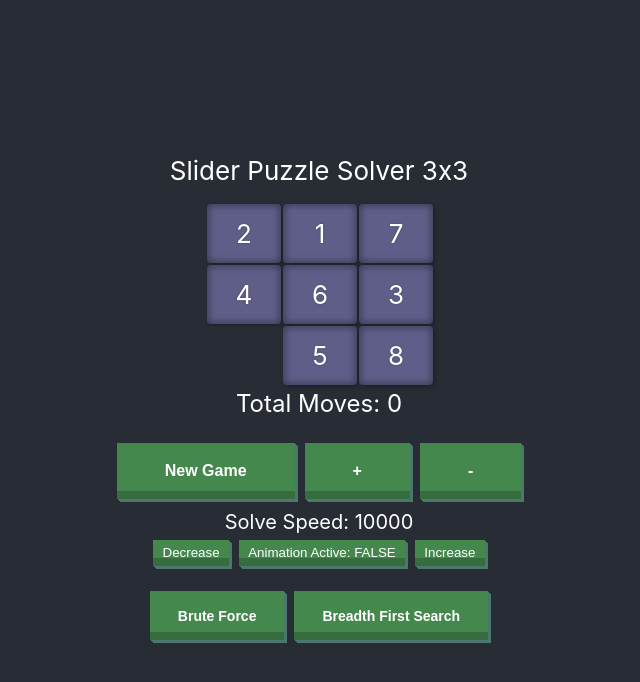
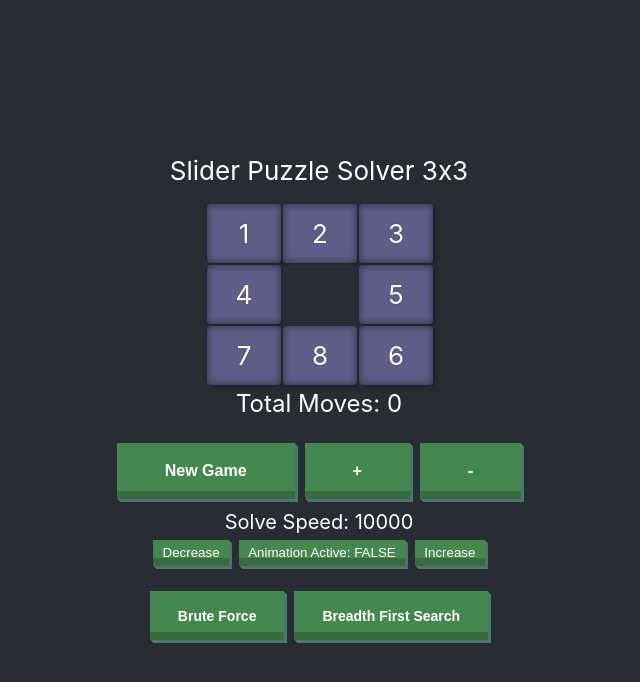
Before and after one commit to JoeyHentges/React-Sliding-Puzzle-Solver, a React (Create React App) app: page / in a window 1280 px wide. Shown: the top 682 px of the page, without its empty margins (321-961 px from the left). Built offline with nearby package versions, Linux system fonts and the light colour scheme.

Commit message:
brute force - BFS working - still need to clean up code more

```diff
--- a/src/SlidingPuzzle/Algorithm/Algorithms.js
+++ b/src/SlidingPuzzle/Algorithm/Algorithms.js
@@ -1,22 +1,27 @@
 import { Visualize } from '../Visualize/Visualize';
 import { BreadthFirstSearch } from './BreadthFirstSearch';
+import { getFinalBoard } from './Helpers';
 
 export function Run(Puzzle, board, algorithm) {
   let moves = [];
+  const finalBoard = getFinalBoard(board.length);
   switch (algorithm) {
     case 'BreadthFirstSearch':
-      moves = BreadthFirstSearch(board);
+      moves = BreadthFirstSearch(board, finalBoard);
       break;
     default:
       console.log('no algorithm');
       break;
   }
 
-  console.log(moves);
   if (moves.length > 0) {
     moves = convertMoves(moves);
+    console.log(moves);
     Visualize(Puzzle, moves);
-  } else Puzzle.setState({ animationActive: false });
+  } else {
+    document.getElementById('algorithm-result').innerHTML = 'No Solution Found';
+    Puzzle.setState({ animationActive: false });
+  }
 }
 
 // convert the given list of 'moves' to x/y coordinates
--- a/src/SlidingPuzzle/Algorithm/BreadthFirstSearch.js
+++ b/src/SlidingPuzzle/Algorithm/BreadthFirstSearch.js
@@ -4,9 +4,9 @@ import Node from './Node';
  * Run a search on the board
  * @param {*} board the root board - starting board
  */
-export function BreadthFirstSearch(board) {
+export function BreadthFirstSearch(board, finalBoard) {
   // convert the board to a Node
-  const root = new Node(board, null);
+  const root = new Node(board, finalBoard, null);
 
   // contains all of the nodes that lead to the actual solution
   const PathToSolution = [];
@@ -21,11 +21,12 @@ export function BreadthFirstSearch(board) {
   OpenList.push(root);
   let count = 0;
   // loop!
-  while (OpenList.length !== 0 && !goalFound && count < 100000) {
+  while (OpenList.length !== 0 && !goalFound && count < 5) {
     // remove the first Node from the open list
     let currentNode = OpenList.shift();
     // add the removed Node to the closed list
     ClosedList.push(currentNode);
+    console.log(count);
     count += 1;
 
     // expand the node - find the zero and apply all of the available moves
--- a/src/SlidingPuzzle/Algorithm/Helpers.js
+++ b/src/SlidingPuzzle/Algorithm/Helpers.js
@@ -1,9 +1,7 @@
 export function checkBoard(board, finalBoard) {
-  for (let row = 0; row < board.length; row += 1) {
-    for (let column = 0; column < board.length; column += 1) {
-      if (board[row][column] !== finalBoard[row][column]) {
-        return false;
-      }
+  for (let i = 0; i < board.length; i += 1) {
+    if (board[i] !== finalBoard[i]) {
+      return false;
     }
   }
   return true;
@@ -12,15 +10,11 @@ export function checkBoard(board, finalBoard) {
 export function getFinalBoard(boardSize) {
   const board = [];
   let current = 1;
-  for (let row = 0; row < boardSize; row += 1) {
-    const newRow = [];
-    for (let column = 0; column < boardSize; column += 1) {
-      newRow.push(current);
-      current += 1;
-    }
-    board.push(newRow);
+  for (let i = 0; i < boardSize - 1; i += 1) {
+    board[i] = current;
+    current += 1;
   }
-  board[boardSize - 1][boardSize - 1] = 0;
+  board[boardSize - 1] = 0;
   return board;
 }
 
--- a/src/SlidingPuzzle/Algorithm/Node.js
+++ b/src/SlidingPuzzle/Algorithm/Node.js
@@ -12,13 +12,14 @@ export default class Node {
    */
 
   // constructor
-  constructor(board, parent, moveAmount) {
+  constructor(board, finalBoard, parent, moveAmount) {
     this.children = [];
     this.parent = parent;
     this.columns = Math.sqrt(board.length, 2);
     this.moveAmount = moveAmount;
     // set the board of this node - make a copy
     this.board = [];
+    this.finalBoard = finalBoard;
     this.setBoard(board);
   }
 
@@ -37,18 +38,7 @@ export default class Node {
    * -- if true, the board is solved
    */
   isGoal() {
-    /*
-    let current = this.board[0];
-
-    for (let i = 0; i < this.board.length; i += 1) {
-      if (current > this.board[i]) {
-        return false;
-      }
-      current = this.board[i];
-    }
-    return true;
-    */
-    return checkBoard(this.board);
+    return checkBoard(this.board, this.finalBoard);
   }
 
   /**
@@ -113,7 +103,7 @@ export default class Node {
       newBoard[index + 1] = newBoard[index];
       newBoard[index] = temp;
 
-      let childNode = new Node(newBoard, this, 1);
+      let childNode = new Node(newBoard, this.finalBoard, this, 1);
       this.children.push(childNode);
     }
   }
@@ -128,7 +118,7 @@ export default class Node {
       newBoard[index - 1] = newBoard[index];
       newBoard[index] = temp;
 
-      let childNode = new Node(newBoard, this, -1);
+      let childNode = new Node(newBoard, this.finalBoard, this, -1);
       this.children.push(childNode);
     }
   }
@@ -143,7 +133,7 @@ export default class Node {
       newBoard[index - this.columns] = newBoard[index];
       newBoard[index] = temp;
 
-      let childNode = new Node(newBoard, this, -this.columns);
+      let childNode = new Node(newBoard, this.finalBoard, this, -this.columns);
       this.children.push(childNode);
     }
   }
@@ -158,7 +148,7 @@ export default class Node {
       newBoard[index + this.columns] = newBoard[index];
       newBoard[index] = temp;
 
-      let childNode = new Node(newBoard, this, this.columns);
+      let childNode = new Node(newBoard, this.finalBoard, this, this.columns);
       this.children.push(childNode);
     }
   }
@@ -180,8 +170,7 @@ export default class Node {
   }
 }
 
-const checkBoard = board => {
-  const finalBoard = getFinalBoard(board.length);
+const checkBoard = (board, finalBoard) => {
   for (let i = 0; i < board.length; i += 1) {
     if (board[i] !== finalBoard[i]) {
       return false;
@@ -189,12 +178,3 @@ const checkBoard = board => {
   }
   return true;
 };
-
-const getFinalBoard = boardSize => {
-  const board = [];
-  for (let i = 1; i < boardSize; i += 1) {
-    board[i - 1] = i;
-  }
-  board[boardSize - 1] = 0;
-  return board;
-};
--- a/src/SlidingPuzzle/Board/App.css
+++ b/src/SlidingPuzzle/Board/App.css
@@ -44,6 +44,12 @@ code {
 
 .slider-msg-2 {
   font-size: 20px;
+}
+
+.slider-msg-3 {
+  font-weight: 500;
+  text-decoration: underline;
+  font-size: 24px;
 }
 
 .btn-new-game {
--- a/src/SlidingPuzzle/Board/Board.js
+++ b/src/SlidingPuzzle/Board/Board.js
@@ -1,9 +1,4 @@
 const EMPTY = 0;
-Array.prototype.swap = function(i, j) {
-  // eslint-disable-line no-extend-native
-  [this[i], this[j]] = [this[j], this[i]];
-  return this;
-};
 
 export default class Board {
   constructor(size) {
@@ -28,8 +23,9 @@ export default class Board {
   }
 
   getNewBoard(size) {
-    //return [1, 2, 3, 4, 0, 5, 7, 8, 6];
-    return scramble(Array.from({ length: size * size }, (_, b) => b));
+    return [1, 2, 3, 4, 0, 5, 7, 8, 6];
+    //return [1, 6, 2, 4, 9, 5, 3, 7, 0, 10, 11, 8, 13, 14, 15, 12];
+    //return scramble(Array.from({ length: size * size }, (_, b) => b));
   }
 
   makeMove(newRow, newColumn) {
@@ -46,37 +42,7 @@ export default class Board {
  * Scrambles the board randomly in a solvable way.
  */
 const scramble = board => {
-  const size = Math.sqrt(board.length, 2);
-  const SCRAMBLE_FACTOR = board.length * 10;
-  let rand = (min, max) => Math.floor(Math.random() * (max - min) + min);
-  let emptyIdx = board.indexOf(EMPTY);
-  let [i, j] = [emptyIdx % size, Math.floor(emptyIdx / size)];
-  let b2c = ({ i, j }) => size * j + i;
-
-  for (let ind = 0; ind < SCRAMBLE_FACTOR; ++ind) {
-    let legalFriends = getLegalFriends(i, j, size);
-    let friend = legalFriends[rand(0, legalFriends.length)];
-    board.swap(b2c(friend), b2c({ i, j }));
-    ({ i, j } = friend);
-  }
-  return board;
-};
-
-/**
- * Gets all existing tiles around a given tile (i,j)
- * @param {Number} i
- * @param {Number} j
- */
-const getLegalFriends = (i, j, size) => {
-  let friends = [
-    { i: i + 1, j },
-    { i: i - 1, j },
-    { i, j: j + 1 },
-    { i, j: j - 1 }
-  ];
-  // ES6 feature :  Arrow functions + Destructing assignment
-  let isLegal = ({ i, j }) => i < size && i >= 0 && j < size && j >= 0;
-  return friends.filter(isLegal);
+  return board.sort(() => Math.random() - 0.5);
 };
 
 const boardToMatrix = board => {
--- a/src/SlidingPuzzle/Board/Puzzle.jsx
+++ b/src/SlidingPuzzle/Board/Puzzle.jsx
@@ -11,7 +11,7 @@ class Puzzle extends Component {
     this.state = {
       board,
       moves: 0,
-      isWin: checkBoard(board.getMatrix(), getFinalBoard(board.size)),
+      isWin: checkBoard(board.getBoard(), getFinalBoard(board.board.length)),
       //animation true false - slows algorithm solving if true
       animation: false,
       animationSpeed: 10, // only matters if flase - if true, animation speed it fixed
@@ -20,16 +20,18 @@ class Puzzle extends Component {
   }
 
   newGame = () => {
+    document.getElementById('algorithm-result').innerHTML = '';
     if (this.state.animationActive) return;
     const board = new Board(this.props.size);
     this.setState({
       board,
       moves: 0,
-      isWin: checkBoard(board.getMatrix(), getFinalBoard(board.size))
+      isWin: checkBoard(board.getBoard(), getFinalBoard(board.board.length))
     });
   };
 
   changeBoardSize = amount => {
+    document.getElementById('algorithm-result').innerHTML = '';
     if (this.state.animationActive) return;
     const newSize = this.state.board.size + amount;
     if (newSize < 3 || newSize > 10) return;
@@ -37,7 +39,7 @@ class Puzzle extends Component {
     this.setState({
       board,
       moves: 0,
-      isWin: checkBoard(board.getMatrix(), getFinalBoard(board.size))
+      isWin: checkBoard(board.getBoard(), getFinalBoard(board.board.length))
     });
   };
 
@@ -53,8 +55,8 @@ class Puzzle extends Component {
       this.setState(prevState => ({
         moves: prevState.moves + 1,
         isWin: checkBoard(
-          this.state.board.getMatrix(),
-          getFinalBoard(this.state.board.size)
+          this.state.board.getBoard(),
+          getFinalBoard(this.state.board.board.length)
         )
       }));
     }
@@ -97,6 +99,7 @@ class Puzzle extends Component {
         .replace(/\B(?=(\d{3})+(?!\d))/g, ',')}`;
     return (
       <>
+        <span className="slider-msg-3" id="algorithm-result"></span>
         Slider Puzzle Solver {this.state.board.size}x{this.state.board.size}
         <div className="slider-board">
           {rows}
```
Also changed, not shown: src/SlidingPuzzle/Algorithm/DepthFirstSearch.js (added).
